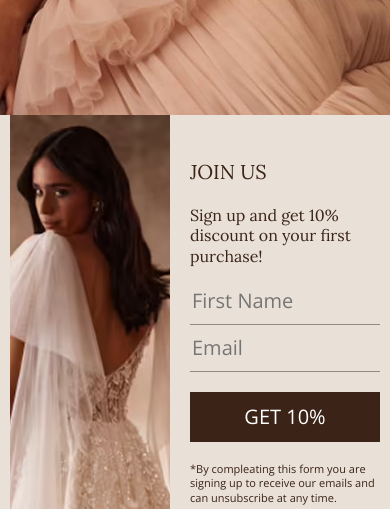
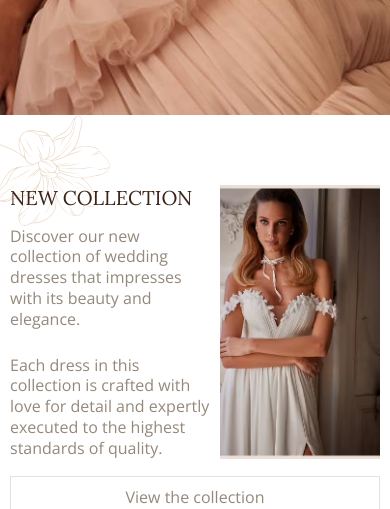
Before and after one commit to Ilya-kyk/shop, a website: page app/pages/index.html in a window 390 px wide. Shown: the part 810-1319 px from the top of the page. Drawn offline with nearby package versions, Linux system fonts and the light colour scheme; files that its build step writes are made by us from their sources; files whose address does not match are found by name.

Commit message:
adapt new-collection

```diff
--- a/app/pages/index.html
+++ b/app/pages/index.html
@@ -12,7 +12,7 @@
             </div>
         </div>
     </section>
-    <!-- <section class="new-collection">
+    <section class="new-collection">
         <div class="container">
             <div class="new-collection__inner">
                 <div class="new-collection__content">
@@ -21,7 +21,7 @@
                         its beauty and elegance.</p>
                     <p class="new-collection__text">Each dress in this collection is crafted with love for detail and
                         expertly executed to the highest standards of quality. </p>
-                    <p class="new-collection__text">Regardless of your style and preferences, in our collection, you
+                    <p class="new-collection__text new-collection__text--mobile">Regardless of your style and preferences, in our collection, you
                         will find the dress of your dreams – from classic silhouettes to modern and original designs.
                     </p>
                     <a href="#" class="new-collection__btn">
@@ -45,7 +45,7 @@
             </div>
         </div>
     </section>
-    -->
+
     <!--=include join-us.html  -->
     <!--
     <section class="designer">
--- a/app/scss/_media.scss
+++ b/app/scss/_media.scss
@@ -1,3 +1,50 @@
+@media (max-width: 1200px) {
+  .new-collection__img {
+    img {
+      max-width: 290px;
+    }
+
+  }
+
+  .new-collection__box-img {
+    left: -105px;
+
+    img {
+      max-width: 300px;
+      height: 450px;
+      object-fit: cover;
+    }
+  }
+
+  .new-collection__content {
+    min-width: 400px;
+    padding-left: 0;
+    padding-right: 0;
+  }
+
+  .new-collection__inner {
+    gap: 25px;
+  }
+
+  .new-collection__btn {
+    margin-top: 90px;
+  }
+
+  .new-collection__caption {
+    width: 200px;
+    margin-bottom: 0;
+  }
+
+  .new-collection__box {
+    padding-left: 0;
+    padding-right: 0;
+  }
+
+  .new-collection {
+    background-position: -205px -36%;
+  }
+}
+
 @media (max-width: 1100px) {
   .header__lang {
     margin-right: 98px;
@@ -8,7 +55,7 @@
     margin-right: 53px;
   }
 
-  .top__title{
+  .top__title {
     margin-bottom: 48px;
   }
 }
@@ -146,20 +193,85 @@
     margin-bottom: 40px;
   }
 
-  .top__title{
+  .top__title {
     font-size: 45px;
   }
 
-  .top__content{
+  .top__content {
     max-width: 273px;
   }
 
-  .top__link{
+  .top__link {
     padding: 12px 25px;
   }
 
-  .top{
+  .top {
     background-position: top;
+  }
+
+  .new-collection__box {
+    display: none;
+  }
+
+  .new-collection__content {
+    min-width: 325px;
+  }
+
+  .new-collection__title {
+    font-size: 30px;
+  }
+
+  .new-collection__img img {
+    max-width: 280px;
+    height: 100%;
+    object-fit: cover;
+  }
+
+  .new-collection__btn {
+    margin-top: 36px;
+  }
+}
+
+@media (max-width: 650px) {
+  .new-collection__text {
+    font-size: 16px;
+  }
+
+  .new-collection__title {
+    font-size: 20px;
+    margin-bottom: 30px;
+  }
+
+  .new-collection__content {
+    min-width: 220px;
+    padding-top: 0;
+  }
+
+  .new-collection__img {
+    margin-top: 0;
+    img {
+      max-width: 210px;
+    }
+  }
+
+  .new-collection__inner {
+    gap: 10px;
+    position: relative;
+    padding: 70px 0 60px;
+    margin-bottom: 70px;
+  }
+
+  .new-collection__btn {
+    position: absolute;
+    left: 0;
+    bottom: 0;
+    right: 0;
+    text-align: center;
+  }
+
+  .new-collection{
+    background-size: 200px;
+    background-position: -67px -58px;
   }
 }
 
@@ -217,13 +329,13 @@
     margin-top: 20px;
   }
 
-  .top__title{
+  .top__title {
     font-size: 30px;
     margin-bottom: 30px;
     max-width: 175px;
   }
 
-  .top__content{
+  .top__content {
     margin-right: 18px;
     padding-top: 44px;
     max-width: 100%;
@@ -259,18 +371,34 @@
     padding-top: 20px;
   }
 
-  .top__title{
+  .top__title {
     margin-bottom: 30px;
     max-width: 170px;
     margin-bottom: 20px;
   }
 
-  .top__content{
+  .top__content {
     margin-right: 0;
     padding-top: 32px;
   }
 
-  .top__link{
+  .top__link {
     font-size: 16px;
   }
+
+  .new-collection__title{
+    margin-bottom: 15px;
+  }
+
+  .new-collection__content{
+    min-width: 160px;
+  }
+
+  .new-collection__img img{
+    max-width: 160px;
+  }
+
+  .new-collection__text--mobile{
+    display: none;
+  }
 }
```
